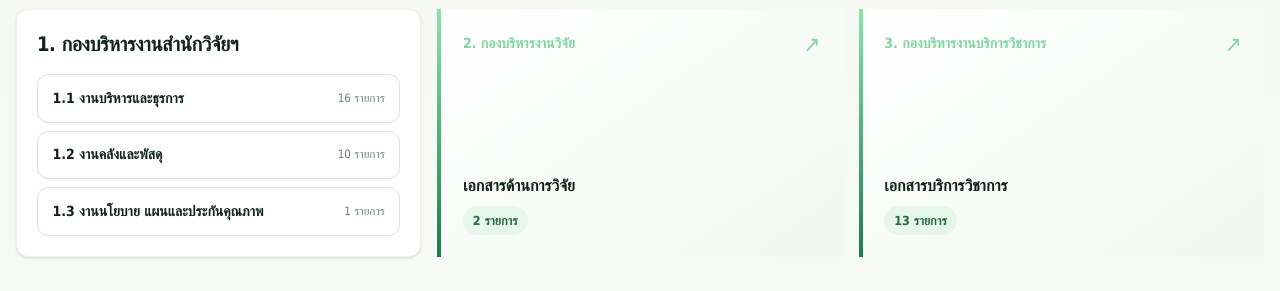
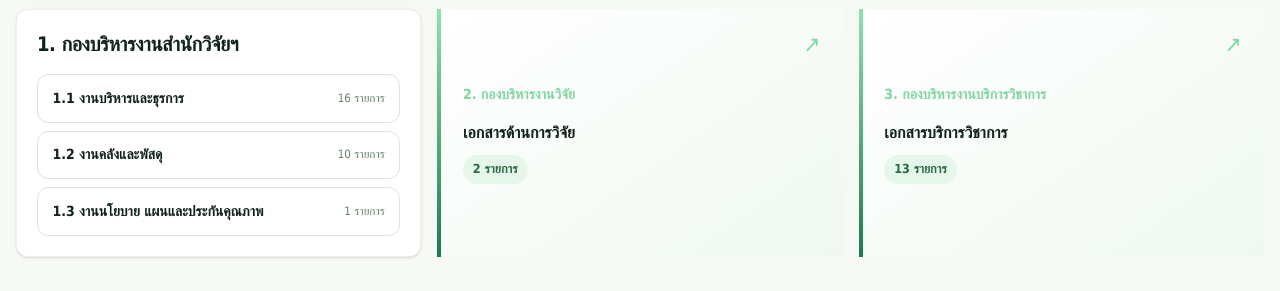
Before and after one commit to numtip/handbook, an Astro site in the folder site/: page / in a window 1280 px wide. Shown: the part 661-952 px from the top of the page. Built offline with nearby package versions, Linux system fonts and the light colour scheme; Astro itself is replaced by a stand-in of ours.

Commit message:
fix: compact secondary category cards

```diff
--- a/site/src/styles/global.css
+++ b/site/src/styles/global.css
@@ -53,3 +53,14 @@
   font-weight: 700;
 }
 @media (max-width: 1023px) { .category-admin, .category-card { min-height: auto; } }
+
+/* Compact the secondary categories so their information reads as one unit. */
+.category-section > .grid { align-items: start; }
+.category-card {
+  min-height: 12.25rem;
+  justify-content: center;
+  gap: .7rem;
+}
+.category-card > span:first-child { margin-bottom: .45rem; }
+.category-card > strong { margin: 0; }
+.category-card > span:last-child { margin-top: .1rem; }
```
